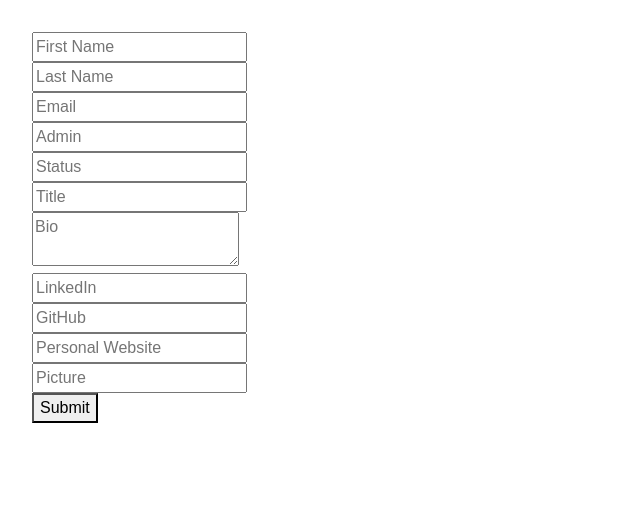
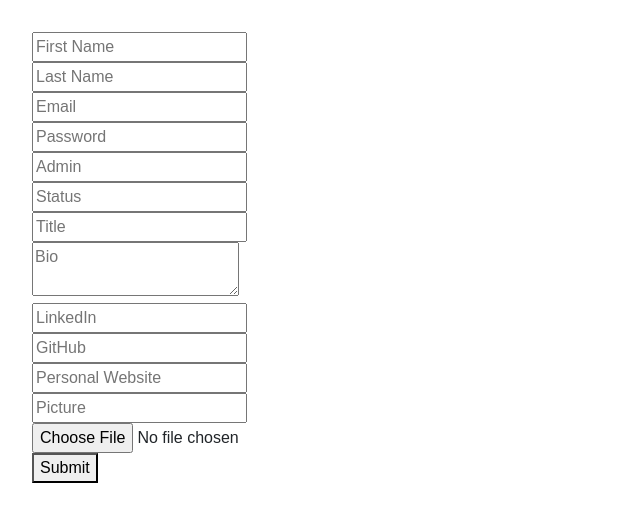
Before and after one commit to farfalle211/alumni_app_react, a React (Create React App) app: page /profiles/new in a window 1280 px wide. Shown: the top 522 px of the page, without its empty margins (0-640 px from the left). Built offline with nearby package versions, Linux system fonts and the light colour scheme.

Commit message:
added password and file input to userform

```diff
--- a/src/components/UserForm.js
+++ b/src/components/UserForm.js
@@ -31,6 +31,7 @@ class UserForm extends React.Component {
                               first_name: this.state.first_name,
                               last_name: this.state.last_name,
                               email: this.state.email,
+                              password: this.state.password,
                               admin: this.state.admin,
                               status: this.state.status,
                               title: this.state.title,
@@ -38,7 +39,8 @@ class UserForm extends React.Component {
                               linkedin_url: this.state.linkedin_url,
                               github_url: this.state.github_url,
                               personal_website_url: this.state.personal_website_url,
-                              picture_url: this.state.picture_url
+                              picture_url: this.state.picture_url,
+                              image: this.state.image
                               } )
     .then(res => {
       console.log(res);
@@ -72,6 +74,14 @@ class UserForm extends React.Component {
             name="email"
             value={this.state.email}
             placeholder="Email"
+            onChange={this.handleChange}
+          />
+          <br />
+          <input
+            type="text"
+            name="password"
+            value={this.state.password}
+            placeholder="Password"
             onChange={this.handleChange}
           />
           <br />
@@ -138,6 +148,14 @@ class UserForm extends React.Component {
             onChange={this.handleChange}
           />
           <br />
+          <input
+            type="file"
+            name="image"
+            value={this.state.image}
+            placeholder="Image"
+            onChange={this.handleChange}
+          />
+          <br />
           <button>Submit</button>
         </form>
       </div>
```
